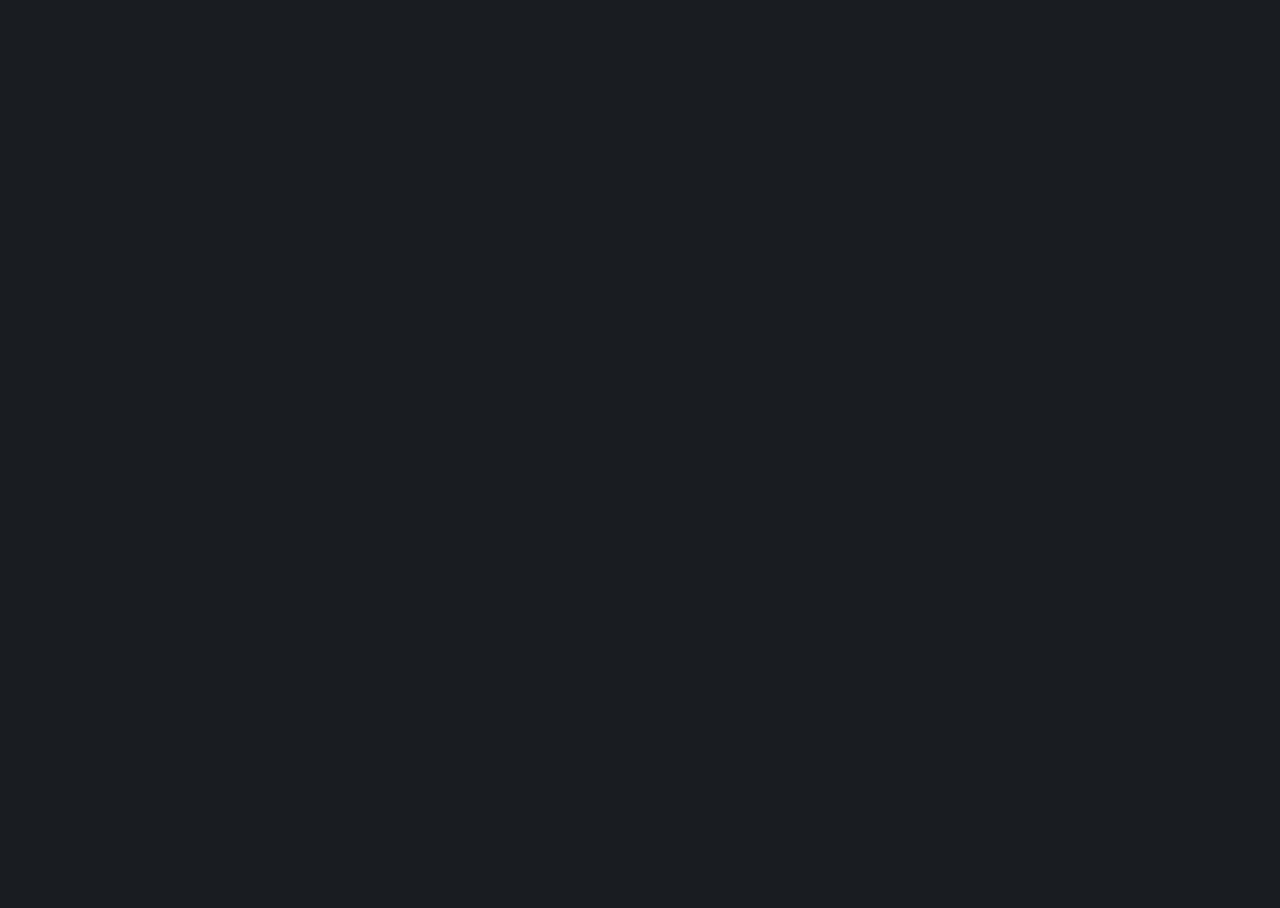
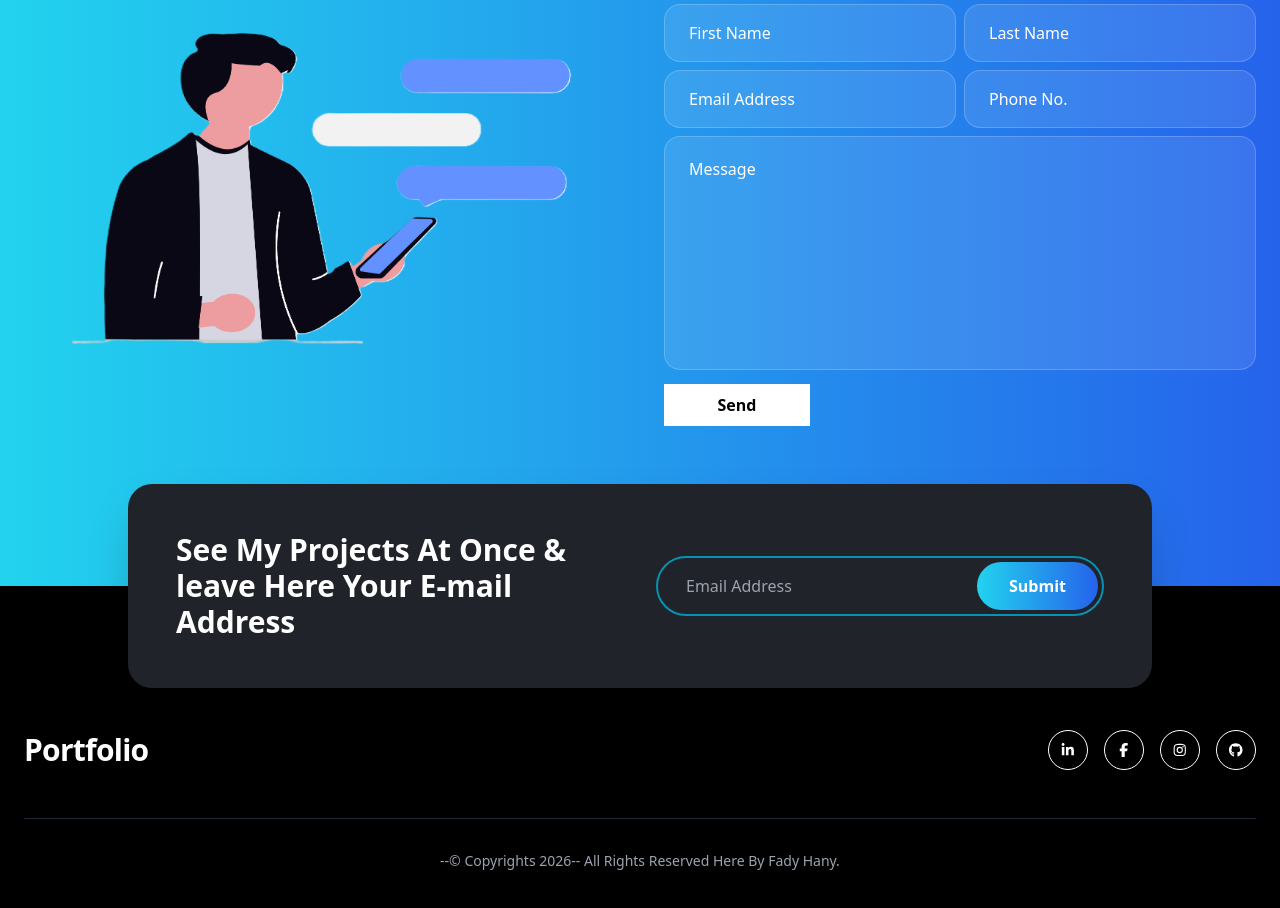
Before and after one commit to devfadyhany/Portfolio, a React (Vite) app: page /section2 in a window 1280 px wide. Shown: the part 1760-2668 px from the top of the page. Before the commit the page ends 1644 px from the top, so only its background shows below. Built offline with nearby package versions, Linux system fonts and the light colour scheme.

Commit message:
implement responsive contact section

```diff
--- a/src/App.jsx
+++ b/src/App.jsx
@@ -1,6 +1,7 @@
 import { Navigate, Route, Routes } from "react-router";
 import Layout from "./components/Layout";
 import Projects from "./components/Projects";
+import Contact from "./components/Contact";
 
 function App() {
   return (
@@ -12,10 +13,7 @@ function App() {
 
           {/* These match the 'to' props in MultiSection */}
           <Route path="section1" element={<Projects />} />
-          <Route
-            path="section2"
-            element={<div className="text-white">Content 2</div>}
-          />
+          <Route path="section2" element={<Contact />} />
           <Route
             path="section3"
             element={<div className="text-white">Content 3</div>}
--- /dev/null
+++ b/src/components/Contact.jsx
@@ -0,0 +1,64 @@
+function CustomInput({ type, placeholder }) {
+  return (
+    <div className="col-span-2 md:col-span-1">
+      <input
+        type={type}
+        placeholder={placeholder}
+        className="w-full rounded-2xl border border-white/20 bg-white/10 px-6 py-4 text-white placeholder:text-white focus:placeholder:text-gray-600 focus:border-white focus:bg-white focus:text-black focus:outline-none focus:ring-1 focus:ring-white transition-all duration-300"
+      />
+    </div>
+  );
+}
+
+function Contact() {
+  return (
+    <section
+      id="contact"
+      className="relative w-full bg-gradient-to-r from-cyan-400 to-blue-600 px-6 pb-32 pt-16 text-white"
+    >
+      <div className="container mx-auto grid grid-cols-1 items-center gap-12 lg:grid-cols-2">
+        <div className="flex flex-col items-center justify-center lg:items-end">
+          <img
+            src="/src/assets/contact.png"
+            className="w-full hidden lg:block"
+          />
+        </div>
+
+        <div className="w-full">
+          <h1 className="text-4xl md:text-5xl font-extrabold mb-8 text-center lg:text-left">
+            Get In Touch
+          </h1>
+
+          <form className="grid grid-cols-1 gap-2 sm:grid-cols-2">
+            <CustomInput type="text" placeholder="First Name" />
+            <CustomInput type="text" placeholder="Last Name" />
+
+            <CustomInput type="email" placeholder="Email Address" />
+            <CustomInput type="tel" placeholder="Phone No." />
+
+            <div className="col-span-2">
+              <textarea
+                placeholder="Message"
+                rows="8"
+                className="w-full rounded-2xl border border-white/20 bg-white/10 px-6 py-5 text-white placeholder:text-white focus:placeholder:text-gray-600 focus:border-white focus:bg-white focus:text-black focus:outline-none focus:ring-1 focus:ring-white transition-all resize-none"
+              ></textarea>
+            </div>
+
+            <a
+              href="#contact"
+              className="w-full lg:w-1/2 col-span-2 lg:col-span-1 relative font-semibold py-2 border border-white bg-white group overflow-hidden text-center mb-8"
+            >
+              <span className="absolute inset-0 bg-black translate-x-[-100%] group-hover:translate-x-0 transition duration-300" />
+
+              <span className="relative z-10 text-black group-hover:text-white transition duration-300">
+                Send
+              </span>
+            </a>
+          </form>
+        </div>
+      </div>
+    </section>
+  );
+}
+
+export default Contact;
--- /dev/null
+++ b/src/components/Footer.jsx
@@ -0,0 +1,44 @@
+import SocialList from "./SocialList";
+
+function Footer() {
+  return (
+    <footer className="relative bg-black pt-20 pb-10 text-white">
+      <div className="skills-container absolute top-0 left-1/2 -translate-x-1/2 -translate-y-1/2 w-[90%] max-w-5xl transform rounded-3xl p-8 shadow-2xl md:p-12">
+        <div className="flex flex-col items-center justify-between gap-6 lg:flex-row">
+          <h2 className="text-2xl font-bold lg:text-3xl">
+            See My Projects At Once & leave Here Your E-mail Address
+          </h2>
+
+          <div className="relative flex w-full max-w-md items-center overflow-hidden rounded-full border-2 border-cyan-600 p-1">
+            <input
+              type="email"
+              placeholder="Email Address"
+              className="w-full bg-transparent px-6 py-3 outline-none placeholder:text-gray-400"
+            />
+            <button className="rounded-full bg-gradient-to-r from-cyan-400 to-blue-600 px-8 py-3 font-semibold text-white transition-opacity hover:opacity-90">
+              Submit
+            </button>
+          </div>
+        </div>
+      </div>
+
+      {/* Main Footer Content */}
+      <div className="container mx-auto mt-16 px-6">
+        <div className="flex flex-col items-center justify-between gap-8 md:flex-row">
+          {/* Logo/Brand */}
+          <h1 className="text-3xl font-bold tracking-tight">Portfolio</h1>
+
+          {/* Social Icons */}
+          <SocialList />
+        </div>
+
+        {/* Copyright */}
+        <div className="mt-12 border-t border-gray-800 pt-8 text-center text-sm text-gray-400">
+          <p>--© Copyrights 2026-- All Rights Reserved Here By Fady Hany.</p>
+        </div>
+      </div>
+    </footer>
+  );
+}
+
+export default Footer;
--- a/src/components/Layout.jsx
+++ b/src/components/Layout.jsx
@@ -3,6 +3,7 @@ import Hero from "./Hero";
 import MultiSection from "./MultiSection";
 import Navbar from "./Navbar";
 import Skills from "./Skills";
+import Footer from "./Footer";
 
 function Layout() {
   return (
@@ -12,6 +13,7 @@ function Layout() {
       <Skills />
       <MultiSection />
       <Outlet />
+      <Footer />
     </>
   );
 }
--- a/src/components/Navbar.jsx
+++ b/src/components/Navbar.jsx
@@ -47,7 +47,7 @@ function NavList({ mobile = false, activeItem, setActiveItem, setIsOpen }) {
 function LetsConnectButton() {
   return (
     <a
-      href="#contact"
+      href="/section2#contact"
       className="relative font-semibold px-5 py-2 border border-white group overflow-hidden text-center"
     >
       <span className="absolute inset-0 bg-white translate-x-[-100%] group-hover:translate-x-0 transition duration-300" />
--- a/src/components/Projects.jsx
+++ b/src/components/Projects.jsx
@@ -94,7 +94,7 @@ function Projects() {
   ];
 
   return (
-    <section className="bg-black">
+    <section className="bg-black pb-20">
       <div className="container mx-auto px-4 pb-20">
         <div className="grid grid-cols-1 md:grid-cols-2 lg:grid-cols-3 gap-y-8 gap-x-4 justify-items-center">
           {projects.map((project) => (
```
Also changed, not shown: src/assets/contact.png (added).
